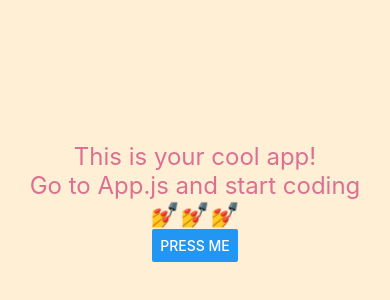
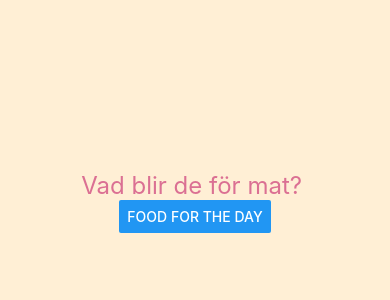
Before and after one commit to Technigo/project-react-native-app, a React Native app: screen / in a window 390 px wide. Shown: the part 220-520 px from the top of the page. Built offline with nearby package versions, Linux system fonts and the light colour scheme.

Commit message:
random selector works

```diff
--- a/App.js
+++ b/App.js
@@ -1,5 +1,44 @@
-import React from 'react'
+import React, { useState} from "react"
 import styled from 'styled-components/native'
+
+const theFood = [
+  {
+    dinner: "Tacos",
+    link: "https://mittkok.expressen.se/recept/tacos-klassiskt-recept/",
+  },
+  {
+    dinner: "spaghetti bolognese",
+    link: "https://www.ica.se/recept/spaghetti-bolognese-723780/",
+  },
+  {
+    dinner: "tikka masala",
+    link: "https://www.ica.se/recept/chicken-tikka-masala-714087/",
+  },
+
+  ]
+
+
+ const App = () => {
+  const [food, setFood] = useState(0)
+
+  const showFood = () => {
+    const randomIndex = Math.floor(Math.random() * theFood.length)
+    setFood(theFood[randomIndex])
+  }
+
+  return (
+    <Container>
+
+      <Title> Vad blir de för mat? {food.dinner} </Title>
+
+      <Button
+          title="Food for the day" onPress={showFood}></Button>
+
+
+    </Container>
+  )
+
+}
 
 const Container = styled.View`
   flex: 1;
@@ -18,20 +57,4 @@ const Button = styled.Button`
   color: palevioletred;
 `
 
-const App = () => {
-  return (
-    <Container>
-      <Title>This is your cool app!</Title>
-      <Title>Go to App.js and start coding</Title>
-      <Title>💅💅💅</Title>
-
-      <Button
-          title="Press me"></Button>
-
-
-    </Container>
-  )
-
-}
-
 export default App
```
